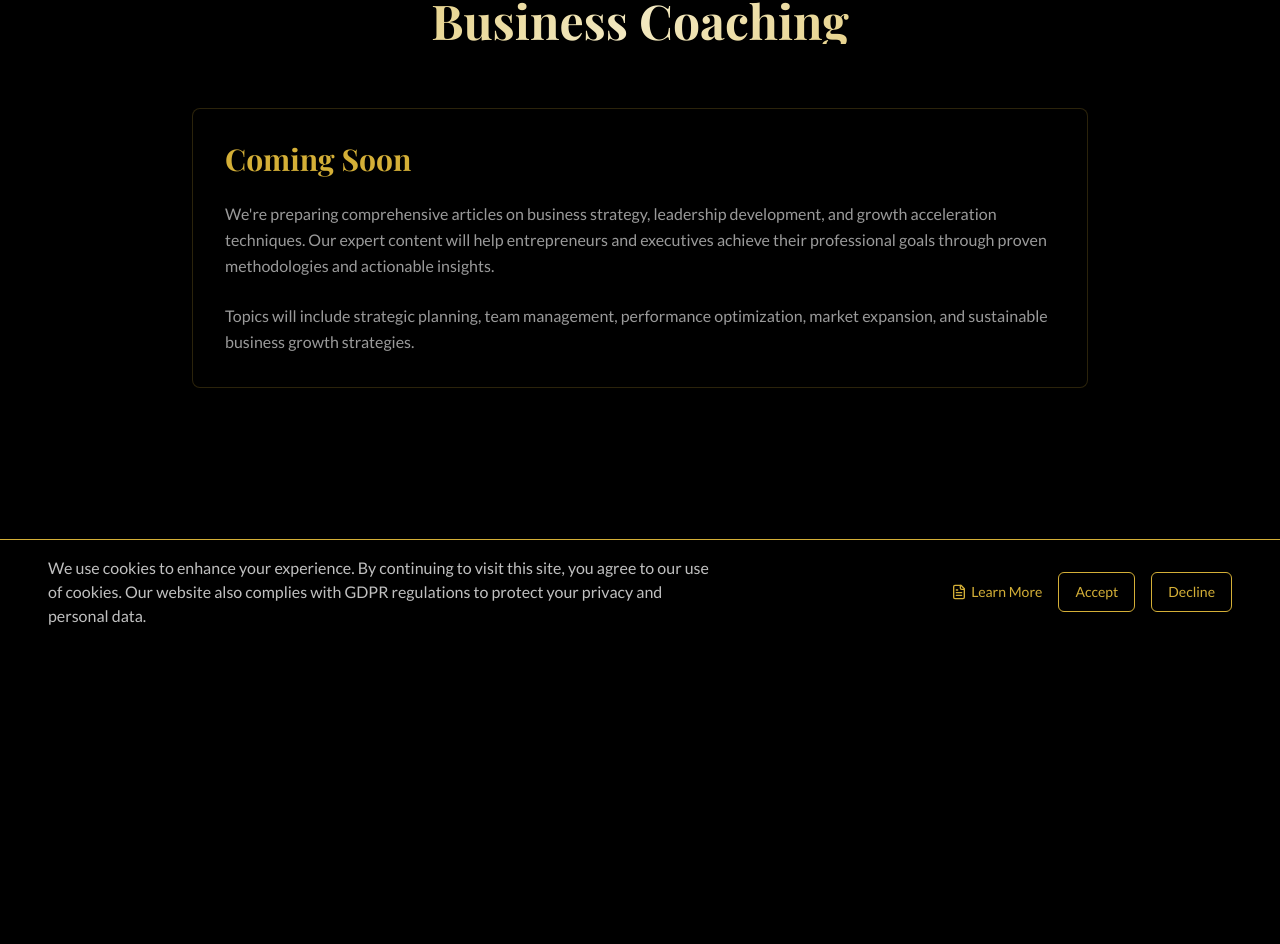
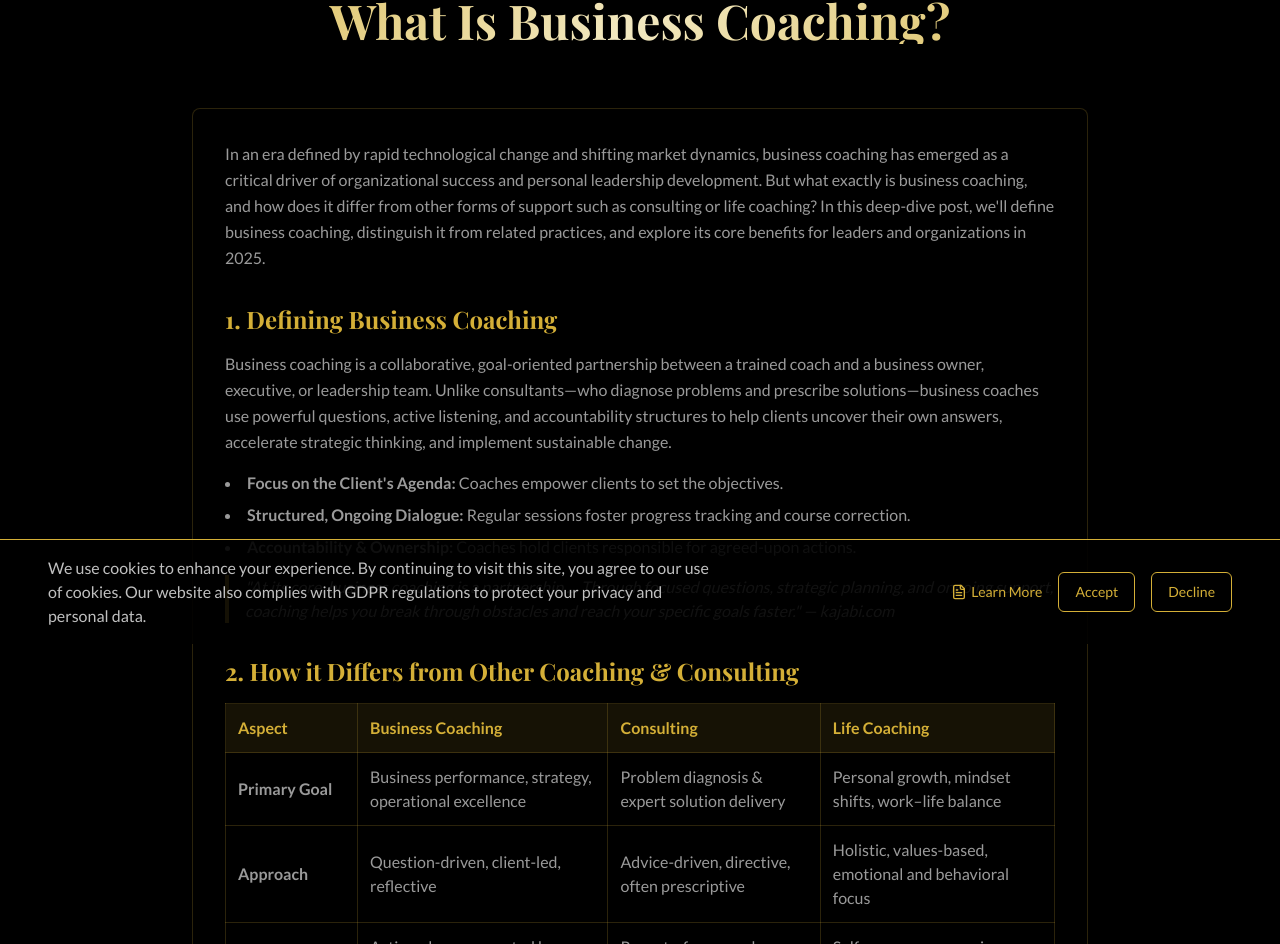
Before and after one commit to MPR2023/life-business-bridge-91, a React (Vite) app: page /blog/business-coaching in a window 1280 px wide. Shown: the part 156-1100 px from the top of the page. Before the commit the page ends 800 px from the top, so only its background shows below. Built offline with nearby package versions, Linux system fonts and the light colour scheme.

Commit message:
Refactor: Replace placeholder with blog post content
Replaced the placeholder content in `src/pages/blog/BusinessCoaching.tsx` with the full "What Is Business Coaching?" blog post, including semantic HTML tags for headings and a call-to-action button linking to the contact form.

```diff
--- a/src/pages/blog/BusinessCoaching.tsx
+++ b/src/pages/blog/BusinessCoaching.tsx
@@ -11,25 +11,133 @@ const BusinessCoaching = () => {
       </Link>
 
       <h1 className="text-4xl md:text-5xl font-bold text-center mb-16 gold-gradient">
-        Business Coaching
+        What Is Business Coaching?
       </h1>
 
-      <div className="max-w-4xl mx-auto">
-        <section className="border border-gold/20 rounded-lg p-8 bg-black/50">
-          <h2 className="text-2xl md:text-3xl font-bold mb-6 text-gold">
-            Coming Soon
-          </h2>
-          <p className="text-silver/80 leading-relaxed mb-6">
-            We're preparing comprehensive articles on business strategy, leadership development,
-            and growth acceleration techniques. Our expert content will help entrepreneurs and
-            executives achieve their professional goals through proven methodologies and
-            actionable insights.
+      <div className="max-w-4xl mx-auto space-y-8">
+        <div className="border border-gold/20 rounded-lg p-8 bg-black/50">
+          <p className="text-silver/80 leading-relaxed mb-8">
+            In an era defined by rapid technological change and shifting market dynamics, business coaching has emerged as a critical driver of organizational success and personal leadership development. But what exactly is business coaching, and how does it differ from other forms of support such as consulting or life coaching? In this deep-dive post, we'll define business coaching, distinguish it from related practices, and explore its core benefits for leaders and organizations in 2025.
           </p>
-          <p className="text-silver/80 leading-relaxed">
-            Topics will include strategic planning, team management, performance optimization,
-            market expansion, and sustainable business growth strategies.
-          </p>
-        </section>
+
+          <section className="mb-8">
+            <h3 className="text-2xl font-bold mb-4 text-gold">1. Defining Business Coaching</h3>
+            <p className="text-silver/80 leading-relaxed mb-4">
+              Business coaching is a collaborative, goal-oriented partnership between a trained coach and a business owner, executive, or leadership team. Unlike consultants—who diagnose problems and prescribe solutions—business coaches use powerful questions, active listening, and accountability structures to help clients uncover their own answers, accelerate strategic thinking, and implement sustainable change.
+            </p>
+            <ul className="list-disc list-inside text-silver/80 space-y-2 mb-4">
+              <li><strong>Focus on the Client's Agenda:</strong> Coaches empower clients to set the objectives.</li>
+              <li><strong>Structured, Ongoing Dialogue:</strong> Regular sessions foster progress tracking and course correction.</li>
+              <li><strong>Accountability & Ownership:</strong> Coaches hold clients responsible for agreed-upon actions.</li>
+            </ul>
+            <blockquote className="border-l-4 border-gold pl-4 italic text-silver/90">
+              "At its core, business coaching is a partnership … Through focused questions, strategic planning, and ongoing support, coaching helps you break through obstacles and reach your specific goals faster." — kajabi.com
+            </blockquote>
+          </section>
+
+          <section className="mb-8">
+            <h3 className="text-2xl font-bold mb-4 text-gold">2. How it Differs from Other Coaching & Consulting</h3>
+            <div className="overflow-x-auto">
+              <table className="w-full border-collapse border border-gold/20">
+                <thead>
+                  <tr className="bg-gold/10">
+                    <th className="border border-gold/20 p-3 text-left text-gold">Aspect</th>
+                    <th className="border border-gold/20 p-3 text-left text-gold">Business Coaching</th>
+                    <th className="border border-gold/20 p-3 text-left text-gold">Consulting</th>
+                    <th className="border border-gold/20 p-3 text-left text-gold">Life Coaching</th>
+                  </tr>
+                </thead>
+                <tbody className="text-silver/80">
+                  <tr>
+                    <td className="border border-gold/20 p-3 font-semibold">Primary Goal</td>
+                    <td className="border border-gold/20 p-3">Business performance, strategy, operational excellence</td>
+                    <td className="border border-gold/20 p-3">Problem diagnosis & expert solution delivery</td>
+                    <td className="border border-gold/20 p-3">Personal growth, mindset shifts, work–life balance</td>
+                  </tr>
+                  <tr>
+                    <td className="border border-gold/20 p-3 font-semibold">Approach</td>
+                    <td className="border border-gold/20 p-3">Question-driven, client-led, reflective</td>
+                    <td className="border border-gold/20 p-3">Advice-driven, directive, often prescriptive</td>
+                    <td className="border border-gold/20 p-3">Holistic, values-based, emotional and behavioral focus</td>
+                  </tr>
+                  <tr>
+                    <td className="border border-gold/20 p-3 font-semibold">Deliverables</td>
+                    <td className="border border-gold/20 p-3">Action plans co-created by coach & client</td>
+                    <td className="border border-gold/20 p-3">Reports, frameworks, tools</td>
+                    <td className="border border-gold/20 p-3">Self-awareness exercises, habit formation</td>
+                  </tr>
+                  <tr>
+                    <td className="border border-gold/20 p-3 font-semibold">Engagement Style</td>
+                    <td className="border border-gold/20 p-3">Ongoing, accountability checkpoints</td>
+                    <td className="border border-gold/20 p-3">Project-based, finite scope</td>
+                    <td className="border border-gold/20 p-3">Session-based, may include personal life targets</td>
+                  </tr>
+                </tbody>
+              </table>
+            </div>
+          </section>
+
+          <section className="mb-8">
+            <h3 className="text-2xl font-bold mb-4 text-gold">3. Core Benefits of Business Coaching</h3>
+            <ol className="list-decimal list-inside text-silver/80 space-y-2">
+              <li><strong>Enhanced Strategic Clarity</strong> – translates vision into concrete roadmaps.</li>
+              <li><strong>Improved Leadership Effectiveness</strong> – hones competencies like EI & decision-making.</li>
+              <li><strong>Accountability & Execution</strong> – built-in check-ins boost follow-through.</li>
+              <li><strong>Personalized Growth & Self-Awareness</strong> – surfaces blind spots and habits.</li>
+              <li><strong>Sustainable Performance Uplift</strong> – compounding gains via iterative support.</li>
+            </ol>
+          </section>
+
+          <section className="mb-8">
+            <h3 className="text-2xl font-bold mb-4 text-gold">4. When to Engage a Business Coach</h3>
+            <ul className="list-disc list-inside text-silver/80 space-y-2">
+              <li>Scaling a Startup</li>
+              <li>Pivoting Strategy</li>
+              <li>Leadership Transitions</li>
+              <li>Post-Merger/Acquisition</li>
+              <li>Performance Plateaus</li>
+            </ul>
+          </section>
+
+          <section className="mb-8">
+            <h3 className="text-2xl font-bold mb-4 text-gold">5. Mini Case Study</h3>
+            <p className="text-silver/80 leading-relaxed">
+              <em>Maria's Agency Growth</em> – 75% revenue jump, 28% profit margin, +10 hours/week for strategy in 12 months.
+            </p>
+          </section>
+
+          <section className="mb-8">
+            <h3 className="text-2xl font-bold mb-4 text-gold">6. 5 Actionable Takeaways</h3>
+            <ol className="list-decimal list-inside text-silver/80 space-y-2">
+              <li>Define Clear Objectives</li>
+              <li>Commit to Accountability</li>
+              <li>Leverage 360-Degree Feedback</li>
+              <li>Embed New Behaviors</li>
+              <li>Measure & Adjust</li>
+            </ol>
+          </section>
+
+          <section className="mb-8">
+            <h3 className="text-2xl font-bold mb-4 text-gold">7. Getting Started</h3>
+            <ul className="list-disc list-inside text-silver/80 space-y-2">
+              <li>Find the Right Fit (ICF-credentialed)</li>
+              <li>Clarify Scope & Success Criteria</li>
+              <li>Secure Leadership Buy-In</li>
+              <li>Allocate Time & Resources</li>
+              <li>Review Progress Regularly</li>
+            </ul>
+          </section>
+
+          <section className="text-center">
+            <p className="text-xl font-semibold text-gold mb-6">Ready to Transform Your Business?</p>
+            <Link
+              to="/#contact"
+              className="mt-8 inline-block px-6 py-3 border border-gold rounded hover:bg-gold hover:text-black transition-colors"
+            >
+              👉 Schedule Your First Free Consult
+            </Link>
+          </section>
+        </div>
       </div>
     </>
   );
```
